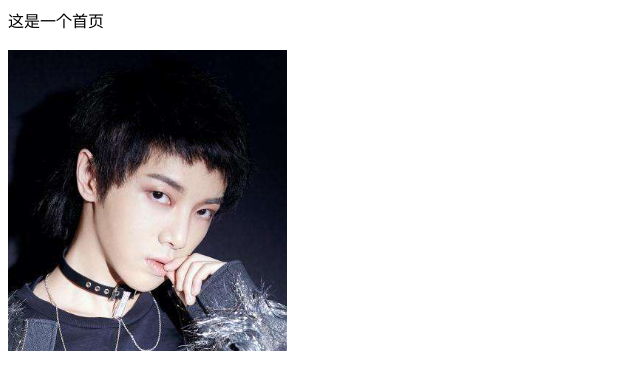
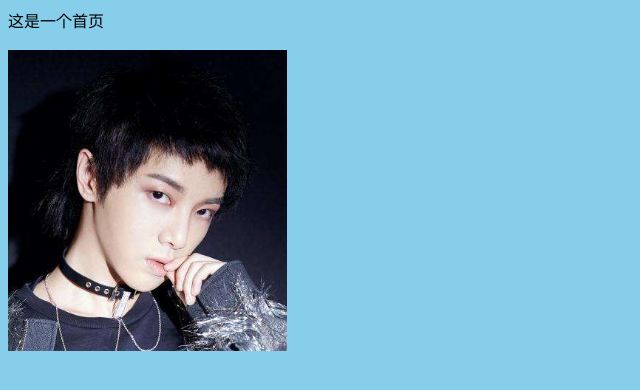
Before and after one commit to xiaocai3324/studyPull44_01, a plain HTML site: page index.html in a window 1280 px wide. Shown: the whole page, without its empty margins (0-640 px from the left). Drawn offline with Linux system fonts and the light colour scheme.

Commit message:
'让天空变得蓝起来'

```diff
--- /dev/null
+++ b/index.css
@@ -0,0 +1,3 @@
+body {
+    background-color: skyblue;
+}
--- a/index.html
+++ b/index.html
@@ -5,6 +5,7 @@
     <meta name="viewport" content="width=device-width, initial-scale=1.0">
     <meta http-equiv="X-UA-Compatible" content="ie=edge">
     <title>首页</title>
+    <link rel="stylesheet" href="./index.css">
 </head>
 <body>
     <div>这是一个首页</div>
```
